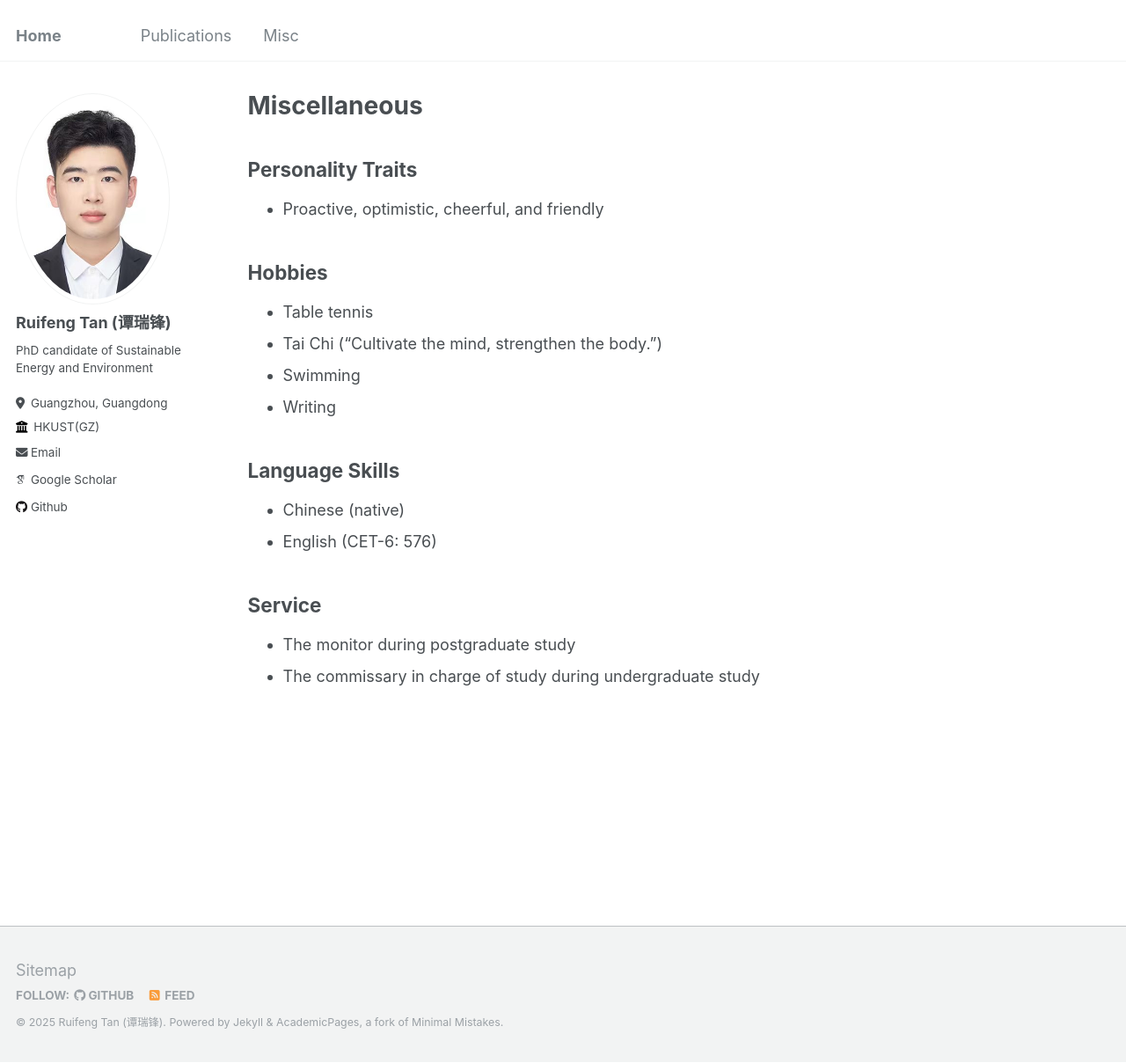
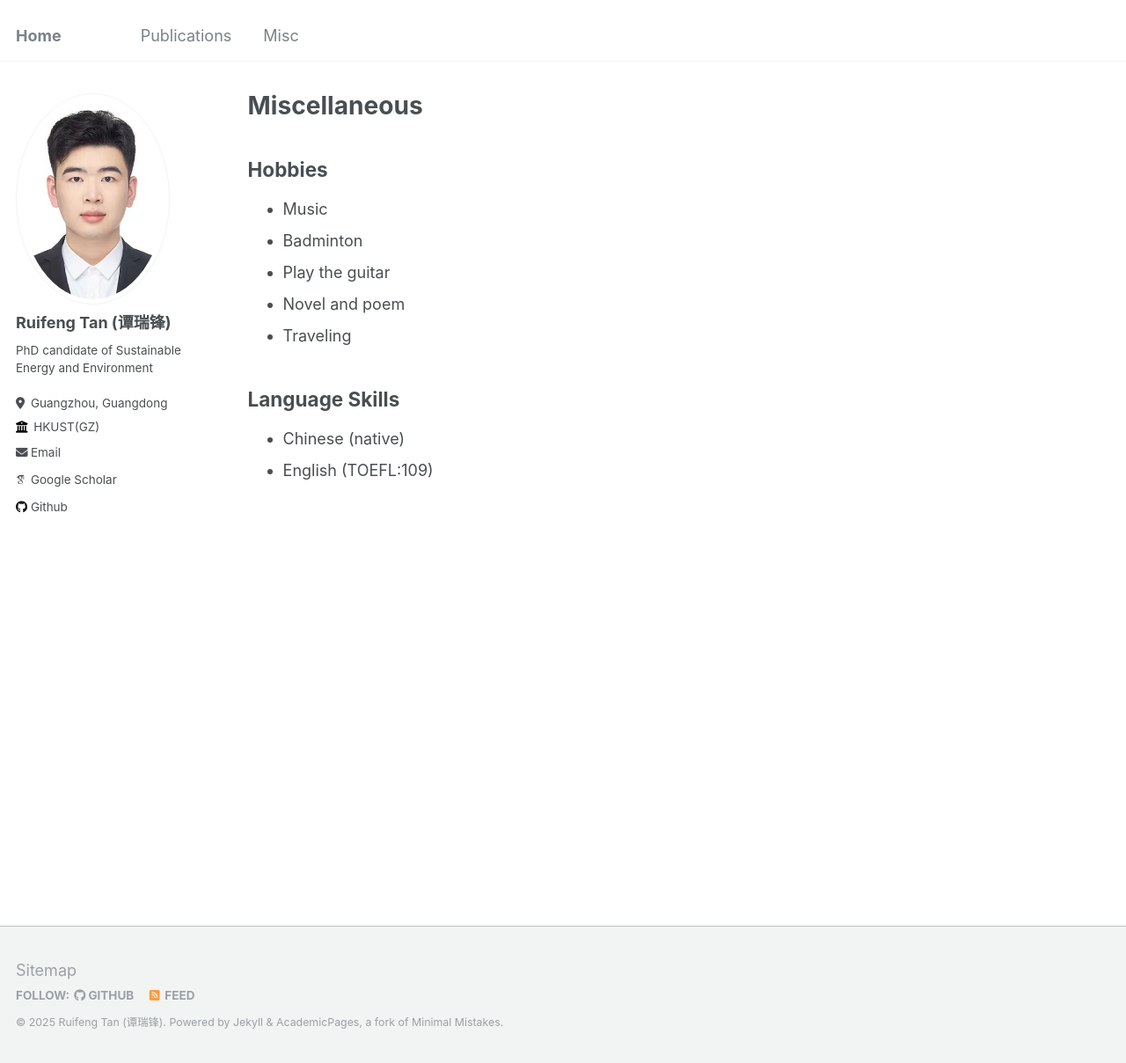
Before and after one commit to Ruifeng-Tan/Ruifeng-Tan.github.io, a Jekyll site: the page built from _pages/misc.md, in a window 1280 px wide and 1208 px high. Shown: the whole window at 88% size. Built offline with Jekyll 4.4.1, drawn with Linux system fonts in a browser that asks for light colours; some web fonts are replaced.

Commit message:
update model

```diff
--- a/_pages/misc.md
+++ b/_pages/misc.md
@@ -9,26 +9,16 @@ redirect_from:
 
 {% include base_path %}
 
-## Personality Traits
-
-* Proactive, optimistic, cheerful, and friendly
-
-
 ## Hobbies
 
-* Table tennis
-* Tai Chi ("Cultivate the mind, strengthen the body.")
-* Swimming
-* Writing
+* Music
+* Badminton
+* Play the guitar
+* Novel and poem
+* Traveling
 
 
 ## Language Skills
 
 * Chinese (native)
-* English (CET-6: 576)
-
-
-## Service
-
-* The monitor during postgraduate study
-* The commissary in charge of study during undergraduate study
+* English (TOEFL:109)
```
Also changed, not shown: _pages/about.md (+7 -2 lines).
